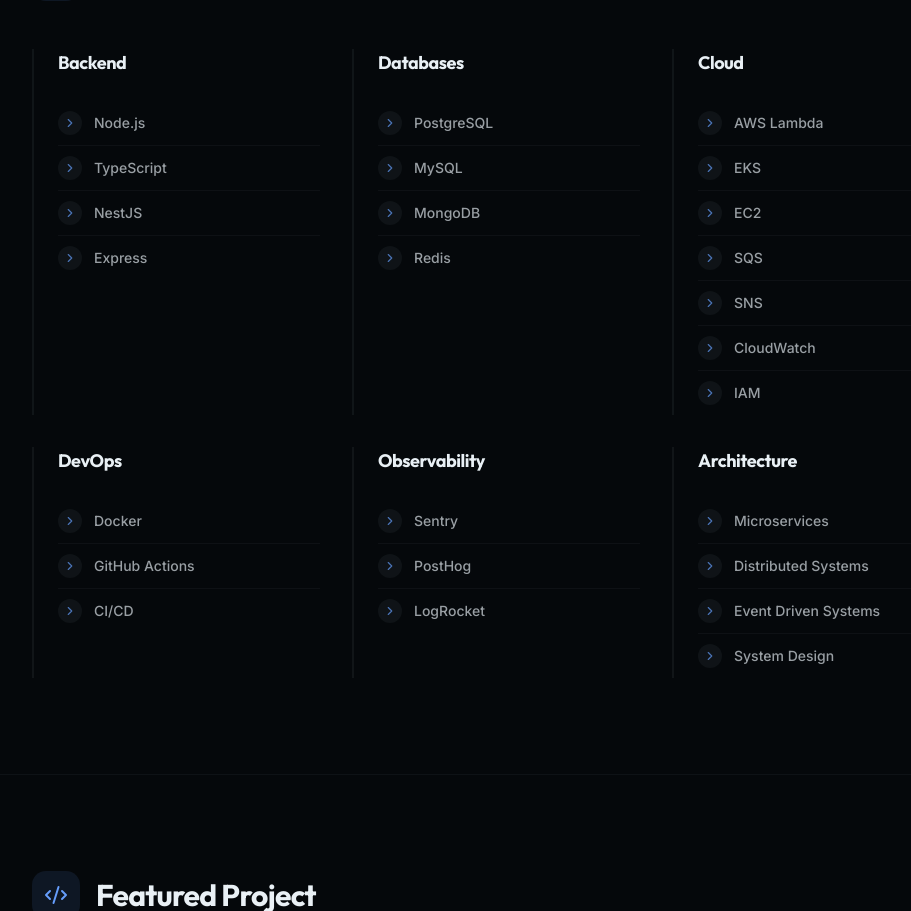
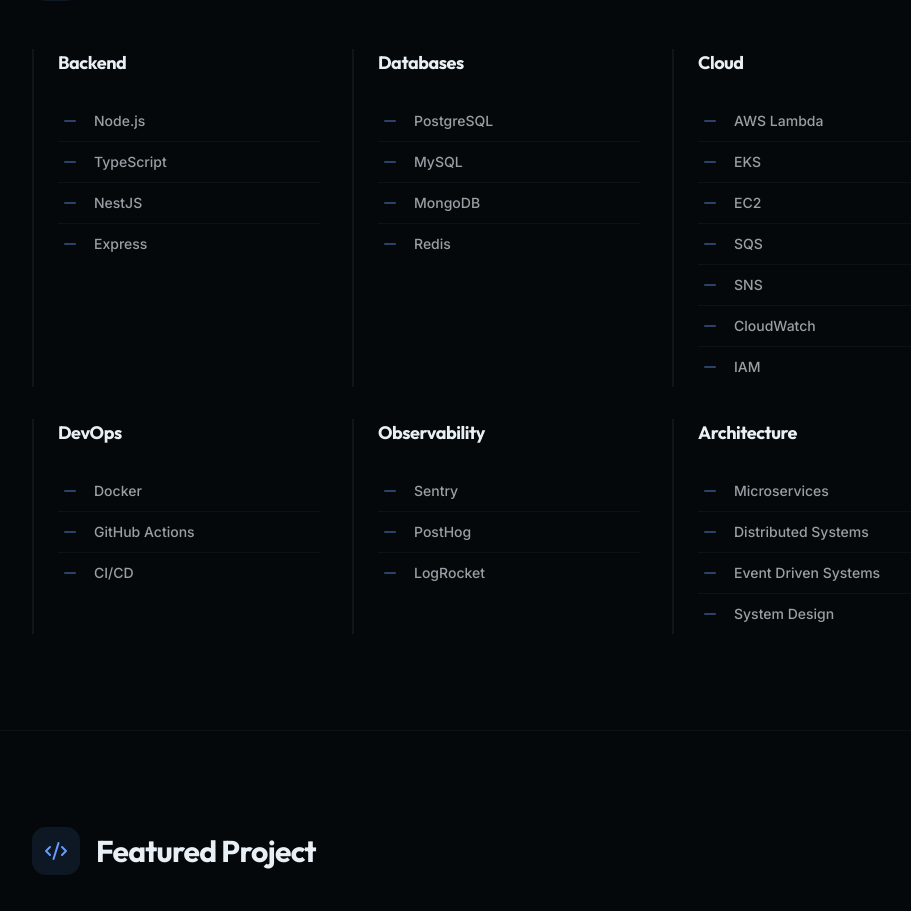
Before and after one commit to mdasifj625/portfolio, a Next.js app: page / in a window 1280 px wide. Shown: the part 2611-3522 px from the top of the page, without its empty margins (144-1055 px from the left). Built offline with nearby package versions, Linux system fonts and the light colour scheme.

Commit message:
style(skills): replace chevron icon with an elegant animated long-hyphen marker

```diff
--- a/src/components/skills.tsx
+++ b/src/components/skills.tsx
@@ -1,6 +1,6 @@
 "use client"
 
-import { Layers, ChevronRight } from "lucide-react"
+import { Layers } from "lucide-react"
 import { motion } from "framer-motion"
 import portfolioData from "@/data/portfolio.json"
 
@@ -57,8 +57,8 @@
                     key={i}
                     className="group/item flex items-center gap-3 py-2.5 border-b border-border/40 last:border-0 text-sm font-medium text-muted-foreground transition-colors hover:text-foreground cursor-default"
                   >
-                    <span className="flex h-6 w-6 shrink-0 items-center justify-center rounded-full bg-secondary/80 text-primary/70 transition-all duration-300 group-hover/item:bg-primary group-hover/item:text-primary-foreground group-hover/item:shadow-[0_0_10px_-2px_rgba(var(--primary),0.5)]">
-                      <ChevronRight className="h-3.5 w-3.5" />
+                    <span className="flex items-center justify-center w-6 shrink-0">
+                      <span className="w-3 h-[2px] bg-primary/40 rounded-full transition-all duration-300 group-hover/item:w-5 group-hover/item:bg-primary group-hover/item:shadow-[0_0_8px_-1px_rgba(var(--primary),0.6)]" />
                     </span>
                     <span className="transition-transform duration-300 group-hover/item:translate-x-1">{skill}</span>
                   </li>
```
